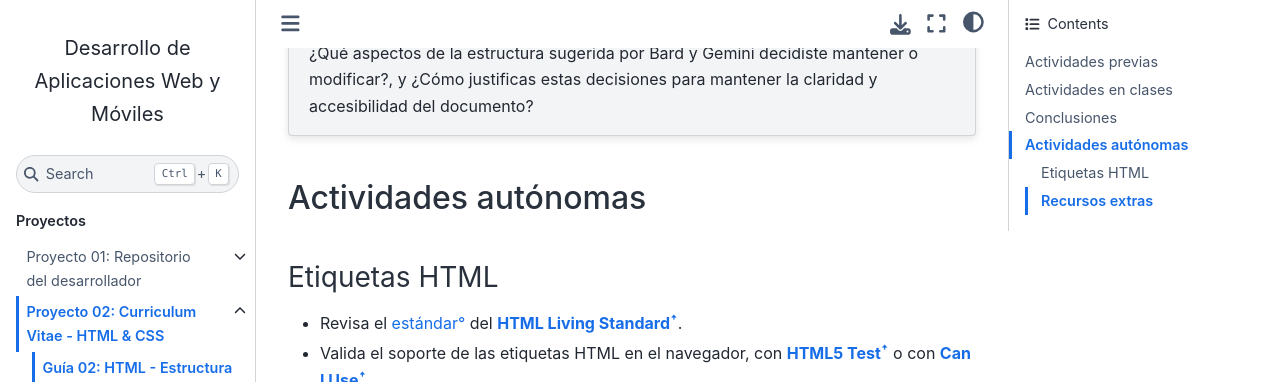
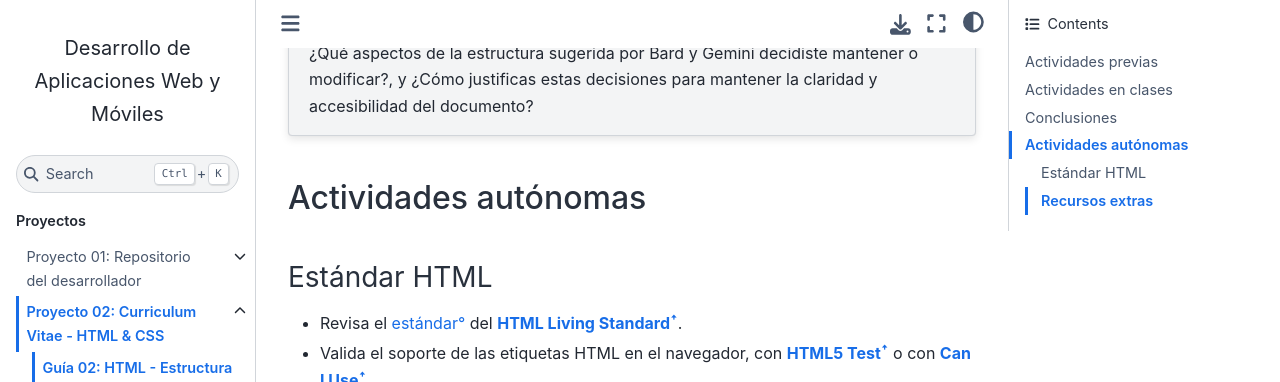
Before and after one commit to DAWMFIEC/DAWM-AI, a Sphinx documentation site: the page built from docs/source/guias/guia02.rst, in a window 1280 px wide and 900 px high, scrolled down 1998 px. Shown: the top 382 px of the window. Built offline with Sphinx 7.4.7 and the Sphinx Book theme 1.1.4, drawn with Linux system fonts in a browser that asks for light colours; pages that are not in the unit, such as notebooks, are missing from menus; comment, search, counter and statistics services are not loaded.

Commit message:
estándar

```diff
--- a/docs/source/guias/guia02.rst
+++ b/docs/source/guias/guia02.rst
@@ -75,7 +75,7 @@ Conclusiones
 Actividades autónomas
 =====================
 
-Etiquetas HTML
+Estándar HTML
 ------------------------------
 
 * Revisa el :term:`estándar` del `HTML Living Standard <https://html.spec.whatwg.org/multipage/>`_.
--- a/docs/source/guias/guia04.rst
+++ b/docs/source/guias/guia04.rst
@@ -211,7 +211,7 @@ Conclusiones
 Actividades autónomas
 =====================
 
-Reglas CSS
+Estándar CSS
 ------------------------------
 
 * Revisa la documentación de `CSS - MDN <https://developer.mozilla.org/es/docs/Web/CSS>`_.
```
